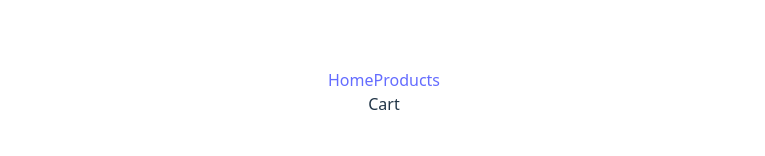
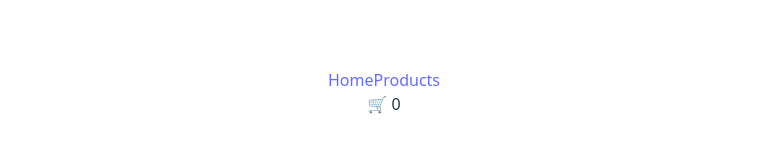
Before and after one commit to wasilewsky/shop-demo, a React (Vite) app: page / in a window 1280 px wide. Shown: the part 226-382 px from the top of the page, without its empty margins (256-1021 px from the left). Built offline with nearby package versions, Linux system fonts and the light colour scheme.

Commit message:
feat: add cart

```diff
--- a/src/App.tsx
+++ b/src/App.tsx
@@ -1,7 +1,10 @@
 import './App.css'
 import { Link, Outlet } from 'react-router-dom'
+import { useCart } from './pages/cart/CartContext';
 
 function App() {
+  const { total } = useCart();
+
   return (
     <div>
       <header>
@@ -10,7 +13,7 @@ function App() {
           <Link to="/products">Products</Link>
         </nav>
         <div>
-          Cart
+          🛒 <span>{total}</span>
         </div>
       </header>
       <main>
--- a/src/main.tsx
+++ b/src/main.tsx
@@ -6,10 +6,12 @@ import { BrowserRouter, Route, Routes } from 'react-router-dom'
 import Home from './pages/Home.tsx'
 import Products from './pages/Products.tsx'
 import NotFound from './pages/NotFound.tsx'
+import { CartProvider } from './pages/cart/CartContext.tsx'
 
 createRoot(document.getElementById('root')!).render(
   <StrictMode>
     <BrowserRouter>
+      <CartProvider>
         <Routes>
           <Route path="/" element={<App />}>
             <Route index element={<Home />} />
@@ -17,6 +19,7 @@ createRoot(document.getElementById('root')!).render(
             <Route path="*" element={<NotFound />} />
           </Route>
         </Routes>
+      </CartProvider>
     </BrowserRouter>
   </StrictMode>,
 )
--- a/src/pages/ProductCard.tsx
+++ b/src/pages/ProductCard.tsx
@@ -13,9 +13,12 @@ interface ProductProps {
 
 interface ProductCardProps {
     product: ProductProps;
+    quantity: number;
+    onAdd: () => void;
+    onRemove: () => void;
 }
 
-function ProductCard({ product }: ProductCardProps) {
+function ProductCard({ product, quantity, onAdd, onRemove }: ProductCardProps) {
     return (
         <div>
             <img src={product.image} alt={product.title} />
@@ -23,6 +26,9 @@ function ProductCard({ product }: ProductCardProps) {
             <p>$ {product.price}</p>
             <p>{product.category}</p>
             <p>{product.rating.rate} ({product.rating.count})</p>
+            <button onClick={onRemove} disabled={quantity === 0}>-</button>
+            <span>{quantity}</span>
+            <button onClick={onAdd}>+</button>
         </div>
     );
 }
--- a/src/pages/Products.tsx
+++ b/src/pages/Products.tsx
@@ -1,5 +1,6 @@
 import { useEffect, useState } from "react";
 import ProductCard from "./ProductCard";
+import { useCart } from "./cart/CartContext";
 
 interface ProductProps {
     id: number;
@@ -19,6 +20,8 @@ function Products() {
     const [loading, setLoading] = useState(true);
     const [error, setError] = useState<string | null>(null);
     const [sortBy, setSortBy] = useState<'default' | 'title' | 'price-low' | 'price-high'>('default');
+
+    const { cart, add, remove } = useCart();
 
     useEffect(() => {
         fetch('https://fakestoreapi.com/products')
@@ -53,7 +56,12 @@ function Products() {
             <ul>
                 {sortedProducts.map(product => (
                     <li key={product.id}>
-                    <ProductCard product={product} />
+                        <ProductCard
+                            product={product}
+                            quantity={cart[product.id] ?? 0}
+                            onAdd={() => add(product.id)}
+                            onRemove={() => remove(product.id)}
+                        />
                     </li>
                 ))}
             </ul>
--- /dev/null
+++ b/src/pages/cart/CartContext.tsx
@@ -0,0 +1,49 @@
+import { createContext, useContext, useEffect, useMemo, useState } from "react";
+
+
+type Cart = Record<number, number>;
+
+interface CartContext {
+    cart: Cart;
+    add: (id: number) => void;
+    remove: (id: number) => void;
+    total: number;
+}
+
+const CartContext = createContext<CartContext | undefined>(undefined);
+
+export function CartProvider({ children }: { children: React.ReactNode }) {
+    const [cart, setCart] = useState<Cart>({});
+
+    useEffect(() => {
+        const raw = localStorage.getItem('cart')
+        if (raw) {
+          try { setCart(JSON.parse(raw)) } catch {}
+        }
+      }, [])
+
+    useEffect(() => {
+    localStorage.setItem('cart', JSON.stringify(cart))
+    }, [cart])
+
+    const add = (id: number) => setCart(c => ({ ...c, [id]: (c[id] ?? 0) + 1 }))
+    const remove = (id: number) => setCart(c => {
+    const next = (c[id] ?? 0) - 1
+    if (next <= 0) {
+        const { [id]: _, ...rest } = c
+        return rest
+    }
+    return { ...c, [id]: next }
+    })
+
+    const total = useMemo(() => Object.values(cart).reduce((s, n) => s + n, 0), [cart])
+
+    const value = useMemo(() => ({ cart, add, remove, total }), [cart, total])
+    return <CartContext.Provider value={value}>{children}</CartContext.Provider>
+}
+
+export function useCart() {
+    const ctx = useContext(CartContext)
+    if (!ctx) throw new Error('useCart must be used within CartProvider')
+    return ctx
+}
```
Lines whose indentation alone changed are shown as unchanged.
